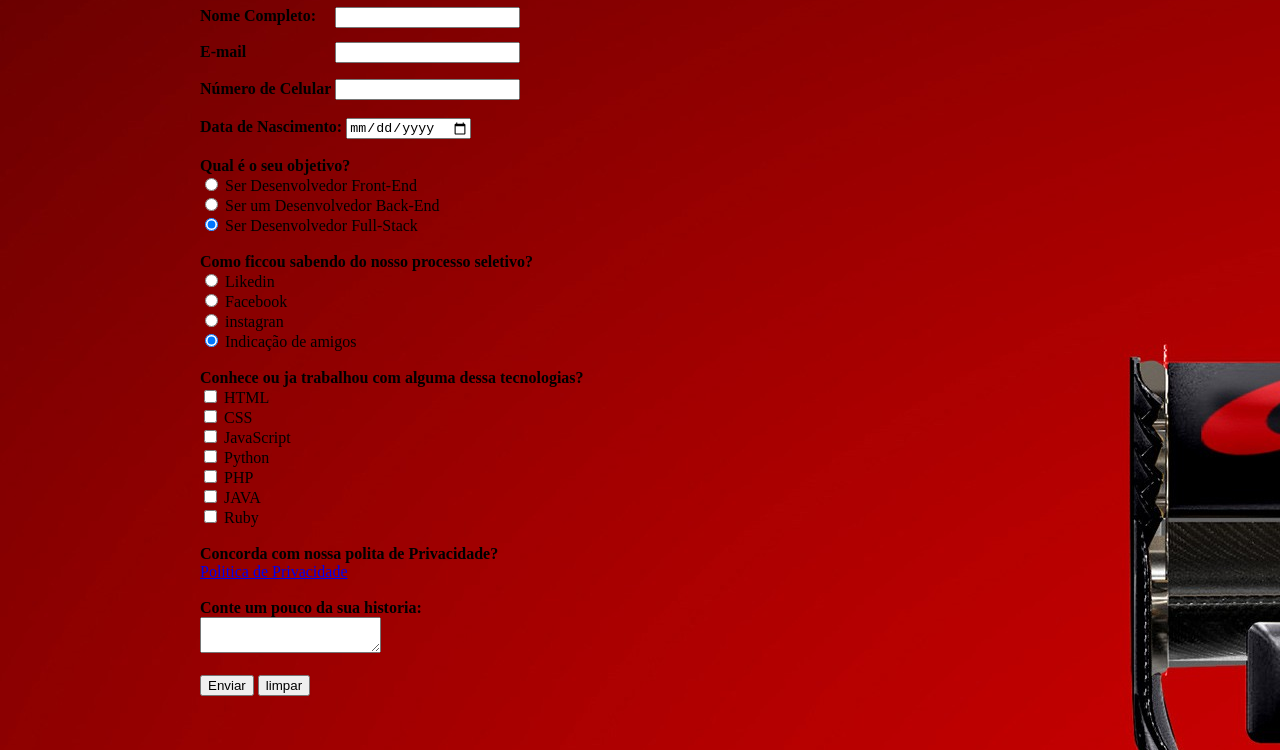
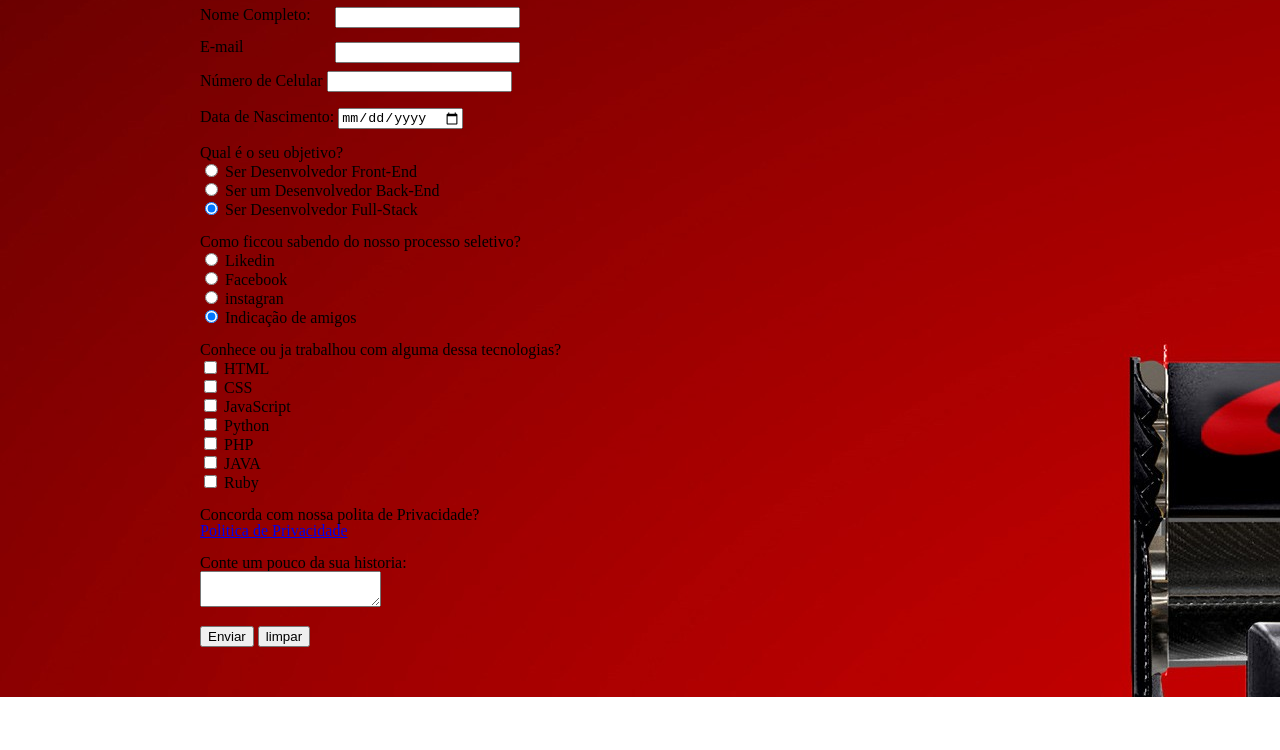
Before and after one commit to Gaabriellcs/Formulario, a plain HTML site: page index.html in a window 1280 px wide. Shown: the part 103-853 px from the top of the page. After the commit the page ends 800 px from the top, so only its background shows below. Drawn offline with Linux system fonts and the light colour scheme.

Commit message:
Update index.html

```diff
--- a/index.html
+++ b/index.html
@@ -6,6 +6,7 @@
         <meta name="viewport" content="width= 0, initial-scale=1.0">
         <title>Formulario</title>
         <link rel="stylesheet" type="text/css" href="formulario.css" media="screen" />
+        <link rel="stylesheet" type="text/css" href="reset.css" media="screen" />
 
     </head>
     <body>
```
